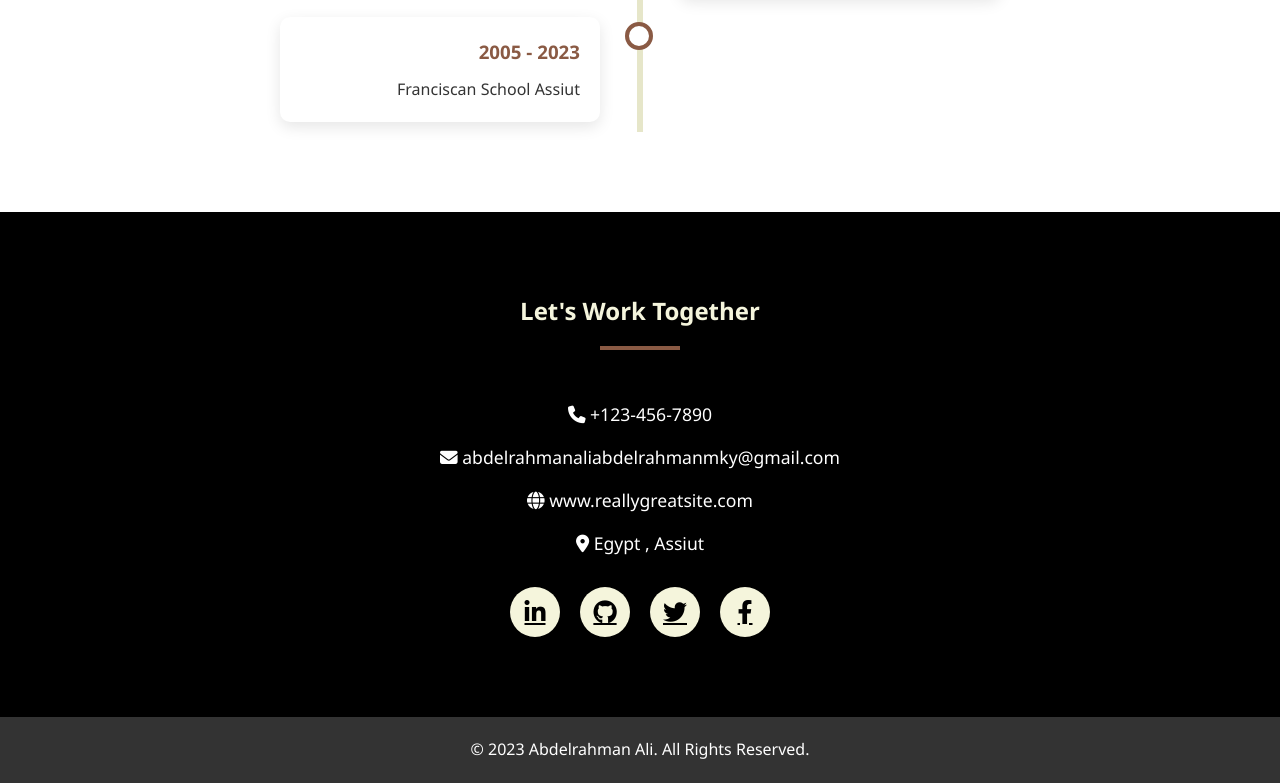
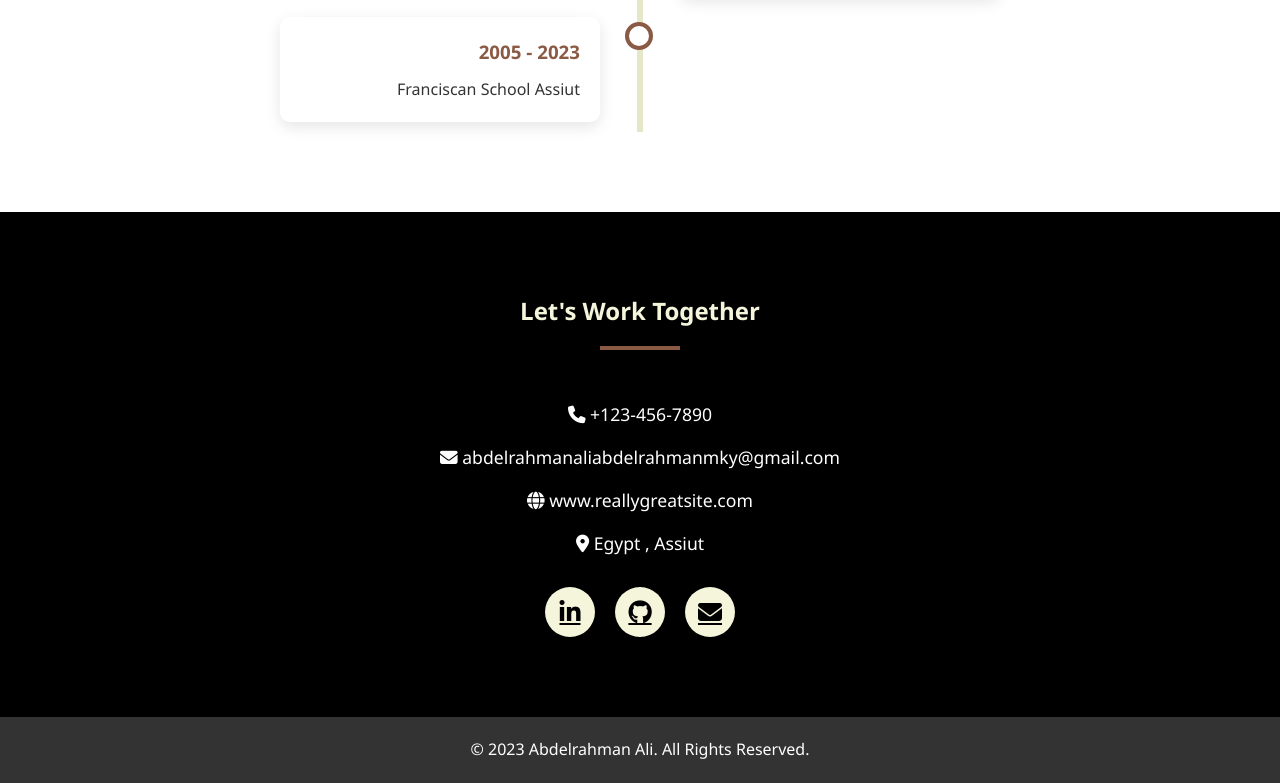
Before and after one commit to O0VIP0O/My_Portfolio-, a plain HTML site: page index.html in a window 1280 px wide. Shown: the part 3426-4209 px from the top of the page. Drawn offline with Linux system fonts and the light colour scheme.

Commit message:
Update index.html

```diff
--- a/index.html
+++ b/index.html
@@ -705,8 +705,8 @@
             <div class="social-links">
                 <a href="https://www.linkedin.com/in/abdelrahman-ali-b8726237b/"><i class="fab fa-linkedin-in"></i></a>
                 <a href="#"><i class="fab fa-github"></i></a>
-                <a href="#"><i class="fab fa-twitter"></i></a>
-                <a href="#"><i class="fab fa-facebook-f"></i></a>
+                <a href="#"><i class="fas fa-envelope"></i></a>
+
             </div>
         </div>
     </section>
```
